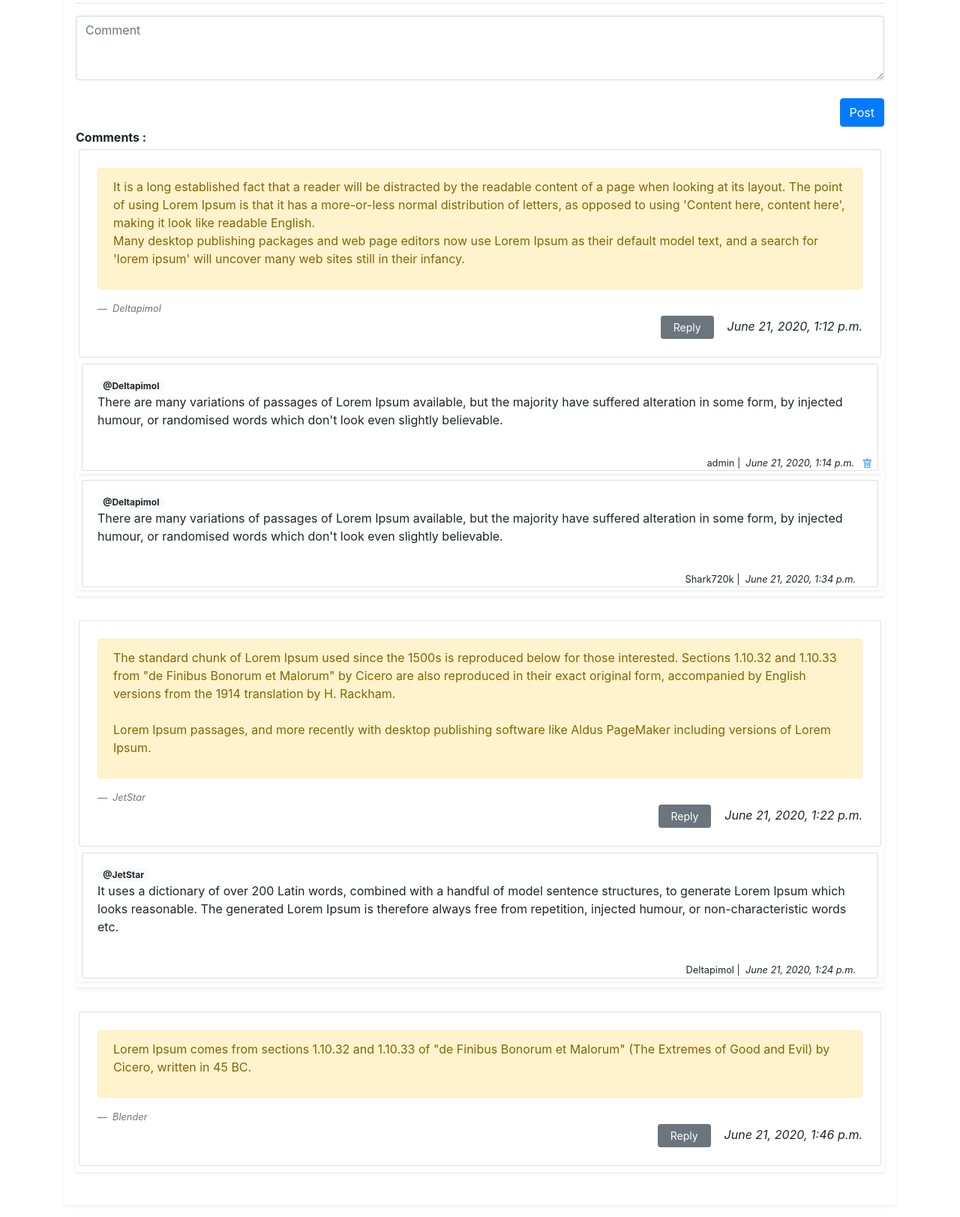
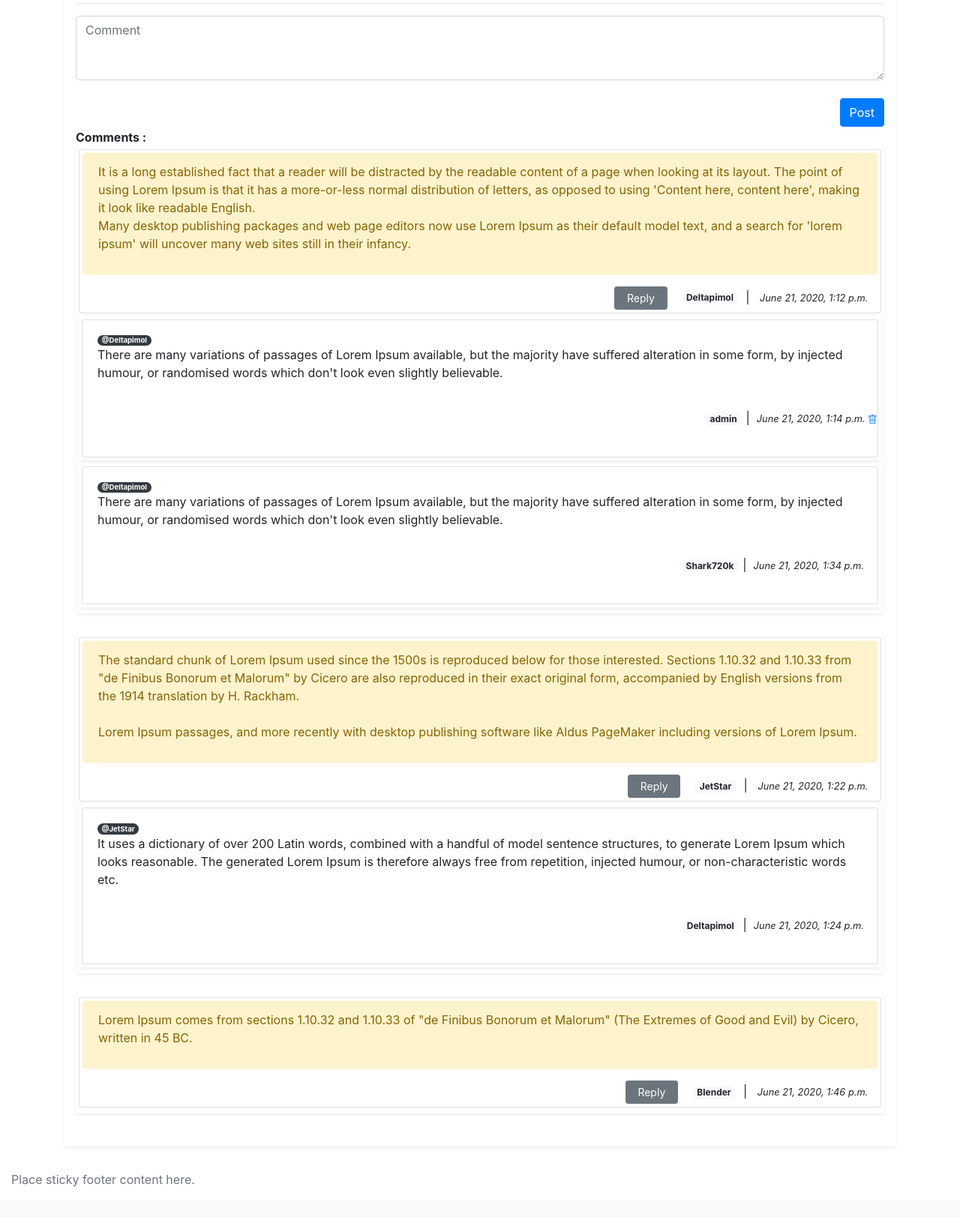
Before and after one commit to Deltapimol/posts, a Django app: a page that uses posts_app/templates/index.html in a window 1280 px wide. Shown: the part 435-2058 px from the top of the page at 75% size. After the commit the page ends 2018 px from the top, so only its background shows below. Run offline with Django 3.2, Linux system fonts and the light colour scheme; a user stored in the database is signed in; data comes from the database, SQL or seed files in the repository; both versions use the stored data as it was after the commit; some libraries are stand-ins or nearby versions.

Commit message:
Changes in css. Add new view and url for comment deletion method. Add paginator in displayPosts method.

```diff
--- a/posts_app/models.py
+++ b/posts_app/models.py
@@ -5,7 +5,7 @@ from django.utils import timezone
 class Post(models.Model):
 
     author = models.ForeignKey(settings.AUTH_USER_MODEL, on_delete = models.CASCADE)
-    title = models.CharField(blank=False, null=False, max_length=200)
+    title = models.CharField(blank=False, null=False, max_length=500)
     text = models.TextField()
     post_datetime = models.DateTimeField(null=True)
 
@@ -27,7 +27,7 @@ class Reply(models.Model):
     post = models.ForeignKey(Post, on_delete = models.CASCADE)
     comment = models.ForeignKey(Comment, on_delete = models.CASCADE)
     respondent = models.ForeignKey(settings.AUTH_USER_MODEL, on_delete = models.CASCADE)
-    reply = models.CharField(blank=False,null=False,max_length=300)
+    reply = models.CharField(blank=False,null=False,max_length=500)
     reply_datetime = models.DateTimeField(null=True)
 
     def __str__(self):
@@ -37,7 +37,7 @@ class ReplyToReply(models.Model):
 
     reply = models.ForeignKey(Reply, on_delete = models.CASCADE)
     this_respondent = models.ForeignKey(settings.AUTH_USER_MODEL, on_delete = models.CASCADE)
-    this_reply = models.CharField(blank=False,null=False,max_length = 300)
+    this_reply = models.CharField(blank=False,null=False,max_length = 500)
     reply_datetime = models.DateTimeField(null=True)
 
     def __str__(self):
--- a/posts_app/templates/Posts/detail.html
+++ b/posts_app/templates/Posts/detail.html
@@ -7,7 +7,7 @@
                 <h3>
                     {% if user.username|stringformat:"s" == post.author|stringformat:"s" %}
                     <div class="text-right">
-                        <a href="{% url 'deletepost' pk=post.pk %}">
+                        <a href="{% url 'deletepost' pk=post.pk %}" class="text-decoration-none" onclick="return confirm('Are you sure?')">
                             <button type='button' class="btn btn-dark btn-sm">
                             <svg class="bi bi-trash" width="1em" height="1em" viewBox="0 0 16 16" fill="currentColor" xmlns="http://www.w3.org/2000/svg">
                                 <path d="M5.5 5.5A.5.5 0 0 1 6 6v6a.5.5 0 0 1-1 0V6a.5.5 0 0 1 .5-.5zm2.5 0a.5.5 0 0 1 .5.5v6a.5.5 0 0 1-1 0V6a.5.5 0 0 1 .5-.5zm3 .5a.5.5 0 0 0-1 0v6a.5.5 0 0 0 1 0V6z"/>
@@ -59,46 +59,65 @@
                 {% for comment in comments %}
                 <div class="shadow-sm p-1 mb-1 m-0 bg-white rounded">
                     <div class="card p-1 mb-1 m-0">
-                        <div class="card-body">
+                        <div class="card-body m-0 mb-0 p-0">
                             <div class="alert alert-warning" role="alert">
                                 <p>{{ comment.comment|linebreaksbr }}</p>
                             </div>
-                            <footer class="blockquote-footer">
-                                <cite>
-                                    {{ comment.commentator }}
-                                </cite>
-                            </footer>
-                            <div class="text-right m-0 mb-0 p-0" >
-                                <a href="{% url 'reply' pk=post.pk pk2=comment.pk %}">
+                            <div class="text-right m-0 mb-0 p-0">
+                                <a href="{% url 'reply' pk=post.pk pk2=comment.pk %}" class="text-decoration-none">
                                     <button type="button" class="btn btn-secondary btn-sm">&nbsp; Reply &nbsp;</button>
                                 </a>&nbsp;&nbsp;
+                                <span class="badge badge-pill badge-light">
+                                    {{ comment.commentator }}
+                                </span>&nbsp; | &nbsp;
+                                <small>
                                     <i>{{ comment.comment_datetime }}</i>
+                                    {% if comment.commentator|stringformat:"s" == user.username|stringformat:"s" %}
+                                    <a href="{% url 'deletecomment' pk=post.pk pk2=comment.pk %}" onclick="return confirm('Are you sure?')">
+                                        <svg class="bi bi-trash" width="1em" height="1em" viewBox="0 0 16 16" fill="currentColor" xmlns="http://www.w3.org/2000/svg">
+                                            <path d="M5.5 5.5A.5.5 0 0 1 6 6v6a.5.5 0 0 1-1 0V6a.5.5 0 0 1 .5-.5zm2.5 0a.5.5 0 0 1 .5.5v6a.5.5 0 0 1-1 0V6a.5.5 0 0 1 .5-.5zm3 .5a.5.5 0 0 0-1 0v6a.5.5 0 0 0 1 0V6z"/>
+                                            <path fill-rule="evenodd" d="M14.5 3a1 1 0 0 1-1 1H13v9a2 2 0 0 1-2 2H5a2 2 0 0 1-2-2V4h-.5a1 1 0 0 1-1-1V2a1 1 0 0 1 1-1H6a1 1 0 0 1 1-1h2a1 1 0 0 1 1 1h3.5a1 1 0 0 1 1 1v1zM4.118 4L4 4.059V13a1 1 0 0 0 1 1h6a1 1 0 0 0 1-1V4.059L11.882 4H4.118zM2.5 3V2h11v1h-11z"/>
+                                        </svg>
+                                    </a>
+                                    {% else %}
+                                    <b>&nbsp;&nbsp;&nbsp;</b>
+                                    {% endif %}
+                                </small>
                             </div>
+
                         </div>
                     </div>
                         {% for reply in replies %}
                                 {% if reply.comment_id == comment.id %}
                                 <div class="shadow-sm p-1 mb-1 bg-white rounded">
-                                    <div class="card">
-                                        <div class="card-body">
-                                            <span class="badge badge-pill badge-light">@{{ comment.commentator }}</span>
+                                    <div class="card p-0 mb-0">
+                                        <div class="card-body mb-0">
+                                            <small>
+                                                <span class="badge badge-pill badge-dark">@{{ comment.commentator }}</span>
+                                            </small>
+                                            <br>
                                         <p>{{ reply.reply|linebreaksbr }}</p>
                                         </div>
                                         {% if user.username|stringformat:"s" == reply.respondent|stringformat:"s" %}
-                                        <small class="text-right">
-                                       {{ reply.respondent }}&nbsp;|&nbsp;
-                                            <i>{{ reply.reply_datetime }}</i> &nbsp;
-                                            <a href="{% url 'deletereply' pk=post.pk pk2=comment.pk pk3=reply.pk %}">
+                                        <p class="text-right">
+                                            <span class="badge badge-pill badge-light">{{ reply.respondent }}</span>&nbsp;|&nbsp;
+                                            <small><i>{{ reply.reply_datetime }}</i>
+
+                                            <a href="{% url 'deletereply' pk=post.pk pk2=comment.pk pk3=reply.pk %}" onclick="return confirm('Are you sure?')">
                                                     <svg class="bi bi-trash" width="1em" height="1em" viewBox="0 0 16 16" fill="currentColor" xmlns="http://www.w3.org/2000/svg">
                                                         <path d="M5.5 5.5A.5.5 0 0 1 6 6v6a.5.5 0 0 1-1 0V6a.5.5 0 0 1 .5-.5zm2.5 0a.5.5 0 0 1 .5.5v6a.5.5 0 0 1-1 0V6a.5.5 0 0 1 .5-.5zm3 .5a.5.5 0 0 0-1 0v6a.5.5 0 0 0 1 0V6z"/>
                                                         <path fill-rule="evenodd" d="M14.5 3a1 1 0 0 1-1 1H13v9a2 2 0 0 1-2 2H5a2 2 0 0 1-2-2V4h-.5a1 1 0 0 1-1-1V2a1 1 0 0 1 1-1H6a1 1 0 0 1 1-1h2a1 1 0 0 1 1 1h3.5a1 1 0 0 1 1 1v1zM4.118 4L4 4.059V13a1 1 0 0 0 1 1h6a1 1 0 0 0 1-1V4.059L11.882 4H4.118zM2.5 3V2h11v1h-11z"/>
                                                     </svg>
-                                            </a> &nbsp;
-                                        </small>
+                                            </a>
+                                            </small>
+                                        </p>
+                                        <br>
                                         {% else %}
-                                        <small class="text-right">{{ reply.respondent }}&nbsp;|&nbsp;
-                                            <i>{{ reply.reply_datetime }}</i> &nbsp;&nbsp;&nbsp;&nbsp;&nbsp;&nbsp;&nbsp;
-                                        </small>
+                                        <p class="text-right">
+                                            <span class="badge badge-pill badge-light">{{ reply.respondent }}</span>&nbsp;|&nbsp;
+                                            <small><i>{{ reply.reply_datetime }}</i></small> &nbsp;&nbsp;&nbsp;
+                                        </p>
+                                        <br>
                                         {% endif %}
                                     </div>
                                 </div>
--- a/posts_app/templates/Posts/reply.html
+++ b/posts_app/templates/Posts/reply.html
@@ -10,7 +10,7 @@
             {{ form }}
            <br>
             <div class="text-right">
-                <a href="{% url 'postdetails' pk=pk %}">
+                <a href="{% url 'postdetails' pk=pk %}" class="text-decoration-none">
                     <button type="button" class="btn btn-secondary btn-sm"> Cancel </button>
                 </a>
                 <input type="submit" class="btn btn-primary btn-sm" value="Post">
--- a/posts_app/templates/index.html
+++ b/posts_app/templates/index.html
@@ -2,20 +2,12 @@
 <html>
 
     <head>
-                <link rel="stylesheet" href=
-        "https://maxcdn.bootstrapcdn.com/bootstrap/4.4.1/css/bootstrap.min.css">
-            <script src=
-        "https://ajax.googleapis.com/ajax/libs/jquery/3.4.1/jquery.min.js">
-            </script>
-            <script src=
-        "https://cdnjs.cloudflare.com/ajax/libs/popper.js/1.16.0/umd/popper.min.js">
-            </script>
-            <script src=
-        "https://maxcdn.bootstrapcdn.com/bootstrap/4.4.1/js/bootstrap.min.js">
-            </script>
+          <link rel="stylesheet" href="https://maxcdn.bootstrapcdn.com/bootstrap/4.4.1/css/bootstrap.min.css">
+          <script src="https://ajax.googleapis.com/ajax/libs/jquery/3.4.1/jquery.min.js"></script>
+          <script src="https://cdnjs.cloudflare.com/ajax/libs/popper.js/1.16.0/umd/popper.min.js"></script>
+          <script src="https://maxcdn.bootstrapcdn.com/bootstrap/4.4.1/js/bootstrap.min.js"></script>
           <link rel="stylesheet" href="{% static 'css/posts.css' %}">
           <link rel="shortcut icon" href="{% static 'favicon.png' %}" type="image/png">
-
       <title>Beddit</title>
         <nav class="navbar sticky-top navbar-expand-lg navbar-light bg-light">
             <a class="navbar-brand" href='{% url "displayposts" %}'>
@@ -58,7 +50,6 @@
               </ul>
             </div>
                 {% else %}
-
                   <ul class="navbar-nav ml-auto">
                     <li class="nav-item">
                         <a class="nav-link" href='{% url "login" %}'>Login</a>
@@ -67,11 +58,14 @@
                       <a class="nav-link" href='{% url "userRegister" %}'>Sign Up</a>
                     </li>
                   </ul>
-
                 {% endif %}
-
           </nav>
     </head>
             {% block content %}
             {% endblock %}
+    <footer class="footer mt-auto py-3">
+      <div class="container-fluid">
+        <span class="text-muted">Place sticky footer content here.</span>
+      </div>
+    </footer>
 </html>
--- a/posts_app/urls.py
+++ b/posts_app/urls.py
@@ -1,6 +1,5 @@
 from django.urls import path
-from posts_app.views import createPost,displayPosts,postEdit,postDetail,createReply,deletePost,deleteReply
-
+from posts_app.views import createPost,displayPosts,postEdit,postDetail,createReply,deletePost,deleteComment,deleteReply
 
 urlpatterns = [
 
@@ -10,6 +9,7 @@ urlpatterns = [
     path(r'^postdetail/<int:pk>/editdetails/$',postEdit,name='editpost'),
     path(r'^postdetail/<int:pk>/reply/<int:pk2>/$',createReply,name='reply'),
     path(r'^postdetail/<int:pk>/deletepost/$',deletePost,name='deletepost'),
+    path(r'^postdetail/<int:pk>/deletecomment/<int:pk2>$',deleteComment,name='deletecomment'),
     path(r'^postdetail/<int:pk>/reply/<int:pk2>/delete/<int:pk3>$',deleteReply,name='deletereply'),
 
 ]
--- a/posts_app/views.py
+++ b/posts_app/views.py
@@ -2,6 +2,7 @@ from django.shortcuts import render, redirect, get_object_or_404
 from django.views.generic import TemplateView
 from django.conf import settings
 from django.utils import timezone
+from django.core.paginator import Paginator
 from .models import Post, Comment, Reply
 from .forms import PostForm, CommentForm, ReplyForm
 
@@ -28,11 +29,15 @@ def createPost(request):
 
 def displayPosts(request):
     posts = Post.objects.all()
-    return render(request,'Posts/posts.html',{ 'posts': posts })
+    paginator = Paginator(posts,10)
+    page_number = request.GET.get('page')
+    page_obj = paginator.get_page(page_number)
+    return render(request,'Posts/posts.html',{ 'posts': posts,'page_obj': page_obj })
 
 def postDetail(request, pk):
     post = get_object_or_404(Post, pk=pk)
     comments = Comment.objects.filter(post_id=pk)
+    #total_comments = len(comments)
     replies = Reply.objects.filter(post_id=pk)
     if request.method == "POST":
         form = CommentForm(request.POST)
@@ -83,6 +88,11 @@ def deletePost(request, pk):
     post.delete()
     return redirect('displayposts')
 
+def deleteComment(request,pk,pk2):
+    comment = Comment.objects.get(pk=pk2)
+    comment.delete()
+    return redirect('postdetails', pk)
+
 def deleteReply(request,pk,pk2,pk3):
     reply = Reply.objects.get(pk=pk3)
     reply.delete()
```
Also changed, not shown: posts_app/templates/Posts/posts.html (+18 -11 lines), db.sqlite3, posts_app/migrations/0012_auto_20200621_1841.py (added), posts_app/migrations/0013_auto_20200621_1844.py (added). Lines whose indentation alone changed are shown as unchanged.
